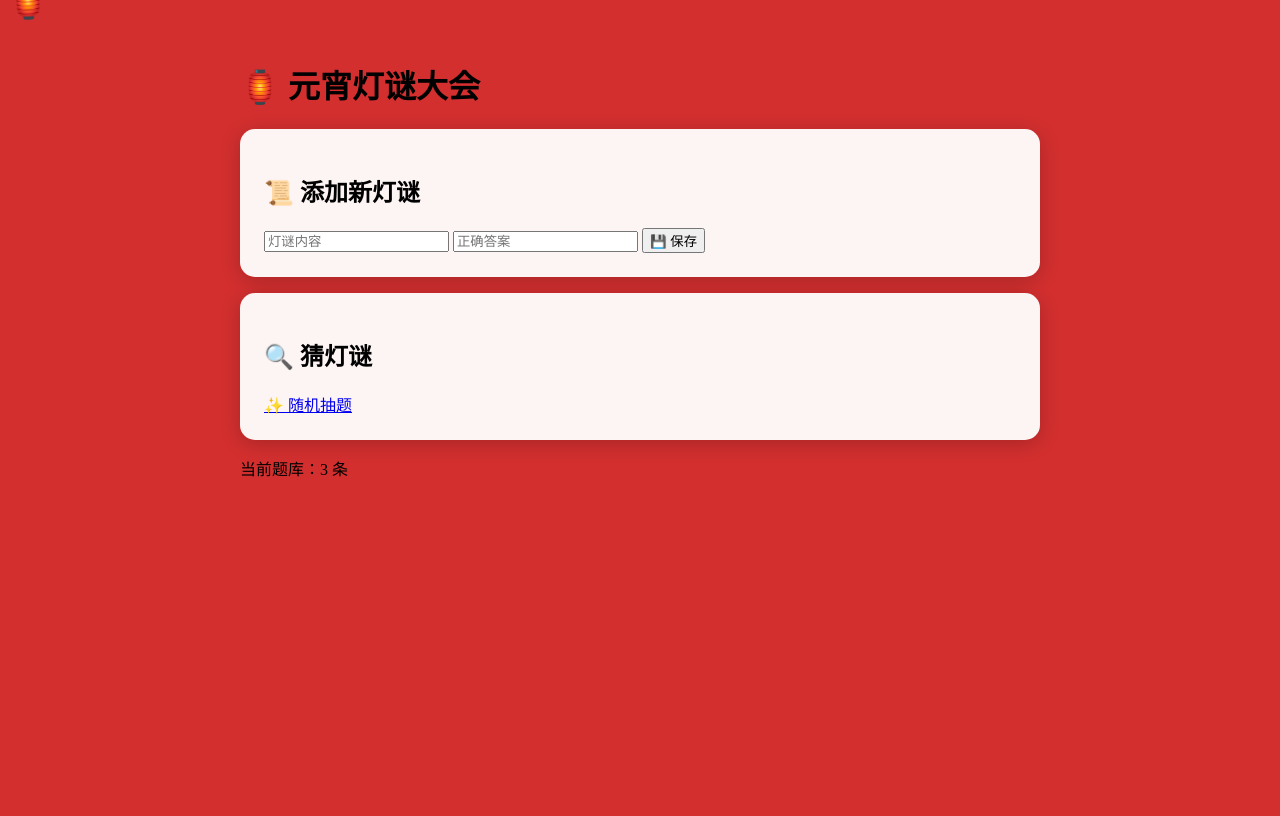
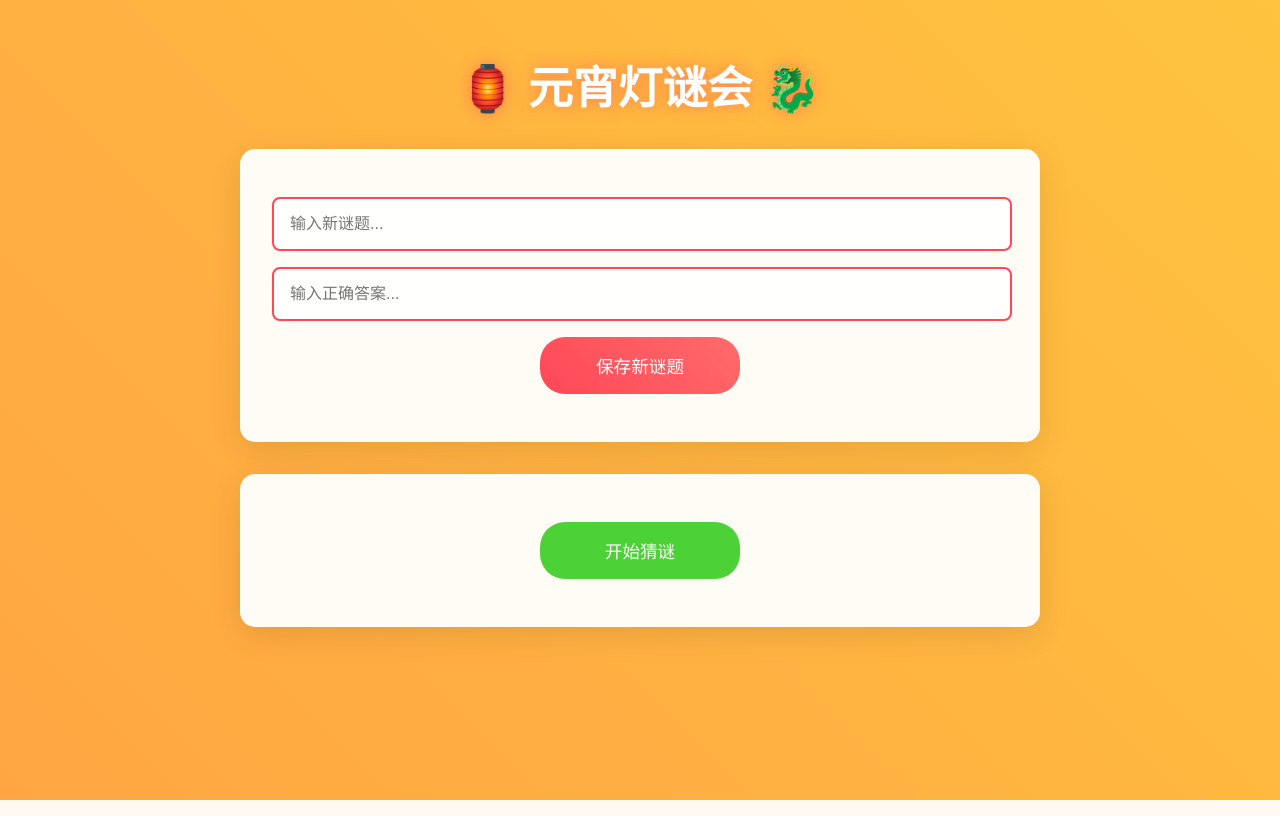
Before and after one commit to Richbool/riddles, a Flask app: page / in a window 1280 px wide. Run offline with Flask 2, Linux system fonts and the light colour scheme.

Commit message:
Update index.html

```diff
--- a/templates/index.html
+++ b/templates/index.html
@@ -1,73 +1,202 @@
+<!-- templates/index.html -->
 <!DOCTYPE html>
-<html>
+<html lang="zh-CN">
 <head>
-    <title>元宵灯谜 - xrq-rich.com</title>
-    <link rel="stylesheet" href="/static/style.css">
+    <meta charset="UTF-8">
+    <meta name="viewport" content="width=device-width, initial-scale=1.0">
+    <title>元宵灯谜会 | xrq-rich.com</title>
+    <link rel="stylesheet" href="https://cdn.bootcdn.net/ajax/libs/font-awesome/6.4.0/css/all.min.css">
+    <style>
+        :root {
+            --primary: #ff4757;
+            --secondary: #ff6b6b;
+            --accent: #ffd93d;
+            --bg: linear-gradient(45deg,
+                #ff3366 0%,
+                #ff6b6b 25%,
+                #ff9f43 50%,
+                #ffd93d 100%
+            );
+        }
+
+        body {
+            background: var(--bg);
+            min-height: 100vh;
+            margin: 0;
+            font-family: 'Microsoft YaHei', sans-serif;
+            animation: gradientFlow 12s linear infinite;
+            background-size: 400% 400%;
+        }
+
+        @keyframes gradientFlow {
+            0% { background-position: 0% 50%; }
+            50% { background-position: 100% 50%; }
+            100% { background-position: 0% 50%; }
+        }
+
+        .container {
+            max-width: 800px;
+            margin: 0 auto;
+            padding: 20px;
+        }
+
+        .card {
+            background: rgba(255, 255, 255, 0.95);
+            border-radius: 15px;
+            padding: 2rem;
+            margin: 2rem 0;
+            box-shadow: 0 8px 32px rgba(0, 0, 0, 0.1);
+            backdrop-filter: blur(5px);
+            transition: transform 0.3s ease;
+        }
+
+        .card:hover {
+            transform: translateY(-5px);
+        }
+
+        h1 {
+            text-align: center;
+            color: #fff;
+            font-size: 2.8rem;
+            text-shadow: 0 0 15px rgba(255, 71, 87, 0.5);
+            margin: 2rem 0;
+        }
+
+        input[type="text"] {
+            width: calc(100% - 2rem);
+            padding: 1rem;
+            margin: 1rem auto;
+            display: block;
+            border: 2px solid var(--primary);
+            border-radius: 8px;
+            font-size: 1rem;
+            transition: all 0.3s ease;
+            background: rgba(255, 255, 255, 0.9);
+        }
+
+        input[type="text"]:focus {
+            border-color: var(--accent);
+            box-shadow: 0 0 15px rgba(255, 217, 61, 0.3);
+            transform: scale(1.02);
+        }
+
+        button {
+            display: block;
+            width: 200px;
+            padding: 1rem;
+            margin: 1rem auto;
+            background: linear-gradient(45deg, var(--primary), var(--secondary));
+            color: white;
+            border: none;
+            border-radius: 25px;
+            font-size: 1.1rem;
+            cursor: pointer;
+            transition: all 0.3s ease;
+        }
+
+        button:hover {
+            transform: translateY(-2px);
+            box-shadow: 0 5px 15px rgba(255, 71, 87, 0.3);
+        }
+
+        .result-box {
+            padding: 1.5rem;
+            border-radius: 8px;
+            margin: 1rem 0;
+            animation: popIn 0.4s ease;
+        }
+
+        .correct {
+            background: linear-gradient(135deg, #4cd13733, #44bd3233);
+            border: 2px solid #4cd137;
+        }
+
+        .wrong {
+            background: linear-gradient(135deg, #e8411833, #c2361633);
+            border: 2px solid #e84118;
+        }
+
+        .action-buttons {
+            display: flex;
+            gap: 1rem;
+            margin-top: 1rem;
+            justify-content: center;
+        }
+
+        @keyframes popIn {
+            from { opacity: 0; transform: scale(0.9); }
+            to { opacity: 1; transform: scale(1); }
+        }
+
+        a {
+            text-decoration: none !important;
+        }
+    </style>
 </head>
 <body>
-    <!-- 灯笼容器 -->
-    <div class="lanterns">
-        <div class="lantern">🏮</div>
-        <div class="lantern">🏮</div>
-        <div class="lantern">🏮</div>
-    </div>
+    <div class="container">
+        <h1>🏮 元宵灯谜会 🐉</h1>
 
-    <div class="container">
-        <h1>🏮 元宵灯谜大会</h1>
-
-        <!-- 添加表单 -->
         <div class="card">
-            <h2>📜 添加新灯谜</h2>
             <form action="/" method="post">
-                <input type="text" name="riddle" placeholder="灯谜内容" required>
-                <input type="text" name="answer" placeholder="正确答案" required>
-                <button type="submit">💾 保存</button>
+                <input type="text" name="riddle" placeholder="输入新谜题..." required>
+                <input type="text" name="answer" placeholder="输入正确答案..." required>
+                <button type="submit">保存新谜题</button>
             </form>
         </div>
 
-        <!-- 猜谜区 -->
         <div class="card">
-            <h2>🔍 猜灯谜</h2>
             {% if current %}
-                <div class="current-riddle">
-                    {{ current }}
-                    <form action="/guess" method="post">
-                        <input type="text" name="answer" placeholder="输入答案" required>
-                        <button type="submit">🎯 提交</button>
-                    </form>
-                </div>
+                <p class="riddle-text">{{ current }}</p>
+                <form action="/submit" method="post">
+                    <input type="text" name="answer" placeholder="输入你的答案..." required>
+                    <button type="submit">提交答案</button>
+                </form>
             {% else %}
-                <a href="/guess" class="btn">✨ 随机抽题</a>
+                <form action="/new" method="get">
+                    <button type="submit" style="background: #4cd137;">
+                        开始猜谜
+                    </button>
+                </form>
             {% endif %}
 
-            <!-- 结果展示 -->
             {% if result %}
-                <div class="result {{ 'correct' if result.is_correct else 'wrong' }}">
+                <div class="result-box {% if result.is_correct %}correct{% else %}wrong{% endif %}">
                     {% if result.is_correct %}
-                        <div class="celebrate">🎉 正确！</div>
+                        <p>🎉 回答正确！</p>
                     {% else %}
-                        <div class="answer-box">
-                            <div>❌ 你的答案：{{ result.user_answer }}</div>
-                            <div>✅ 正确答案：{{ result.correct_answer }}</div>
+                        <p>❌ 你的答案：{{ result.user_answer }}</p>
+                        <p>✅ 正确答案：{{ result.correct_answer }}</p>
+                        <div class="action-buttons">
+                            <a href="/new">
+                                <button>下一题</button>
+                            </a>
                         </div>
                     {% endif %}
-                    <div class="actions">
-                        <a href="/guess" class="btn">➡️ 下一题</a>
-                        {% if not result.is_correct %}
-                        <button onclick="retry()">🔄 重试</button>
-                        {% endif %}
-                    </div>
                 </div>
             {% endif %}
         </div>
-
-        <!-- 题库状态 -->
-        <div class="stats">
-            当前题库：{{ riddles|length }} 条
-            {% if error %}<div class="error">{{ error }}</div>{% endif %}
-        </div>
     </div>
 
-    <script src="/static/script.js"></script>
+    <script>
+        // 输入框动效
+        document.querySelectorAll('input').forEach(input => {
+            input.addEventListener('focus', () => {
+                input.style.transform = 'scale(1.02)';
+            });
+            input.addEventListener('blur', () => {
+                input.style.transform = 'scale(1)';
+            });
+        });
+
+        // 按钮加载状态
+        document.querySelectorAll('form').forEach(form => {
+            form.addEventListener('submit', function(e) {
+                const btn = this.querySelector('button');
+                btn.disabled = true;
+                btn.innerHTML = '<i class="fas fa-spinner fa-spin"></i> 提交中...';
+            });
+        });
+    </script>
 </body>
 </html>
```
